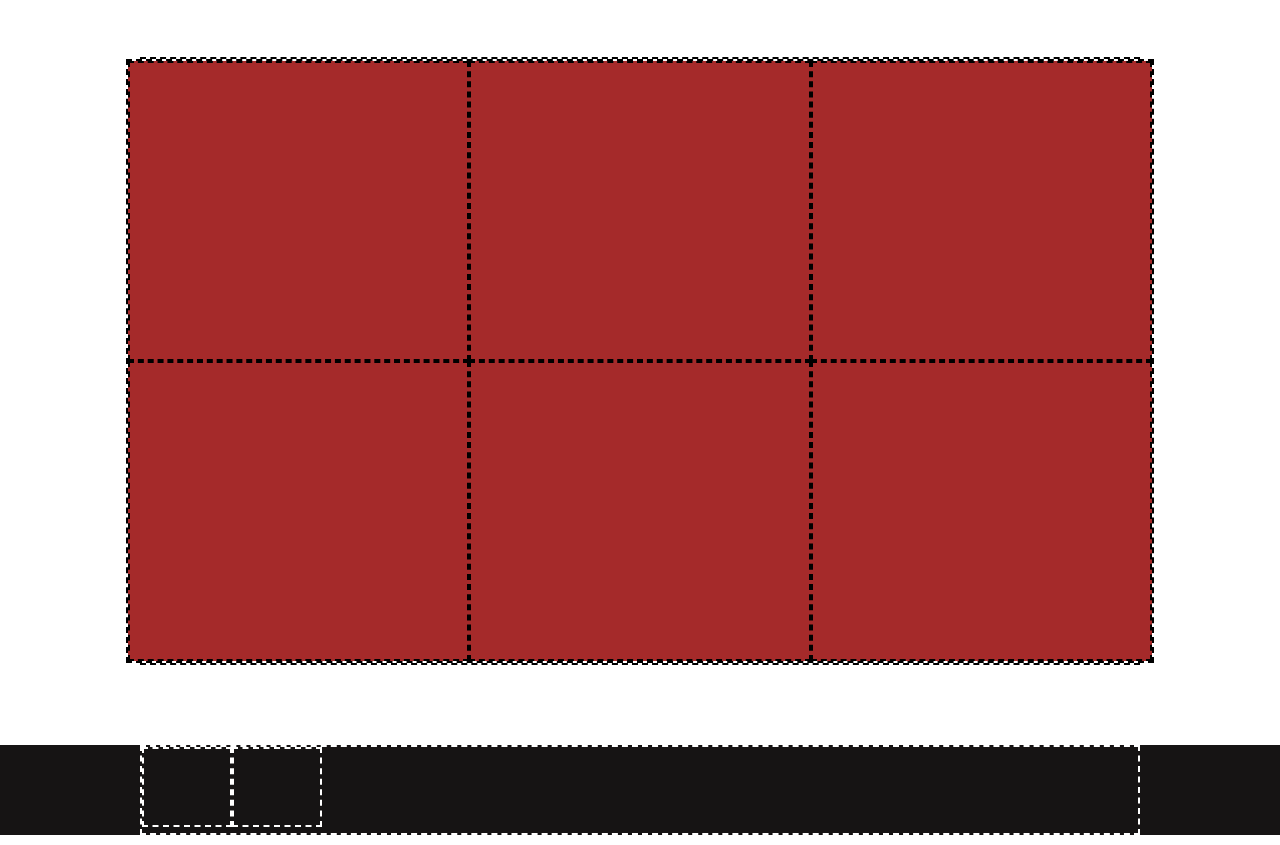
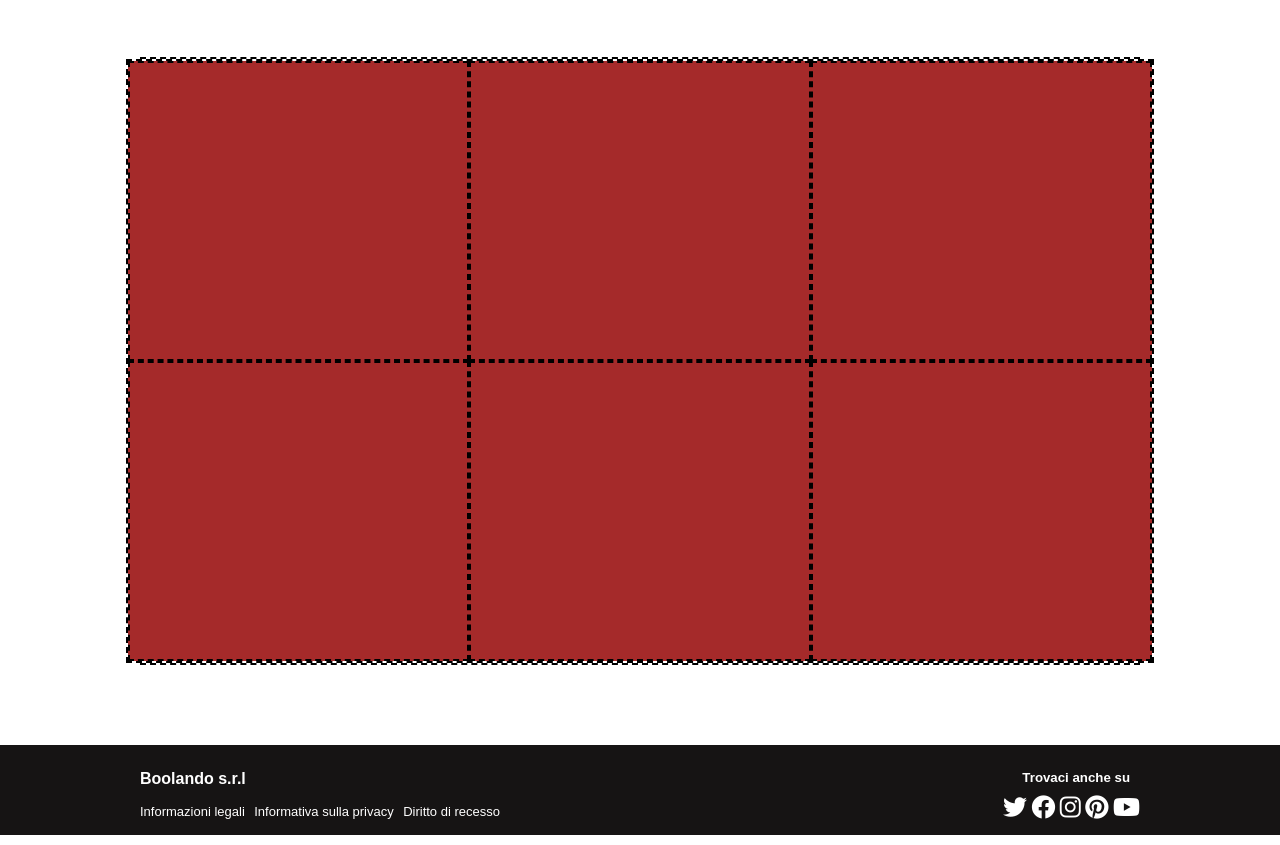
Before and after one commit to BiagioCaputo/html-css-boolando, a plain HTML site: page index.html in a window 1280 px wide. Shown: the part 83-928 px from the top of the page. Drawn offline with Linux system fonts and the light colour scheme.

Commit message:
footer completato

```diff
--- a/css/style.css
+++ b/css/style.css
@@ -108,11 +108,34 @@ footer{
 
 .footer-box{
     height: 90px;
-    border:2px dashed white;
+    color:white;
+    justify-content: space-between;
 }
 
 .footer-box >*{
-    border:2px dashed white;
     height: 80px;
     width: 90px;
 }
+
+.information {
+    flex-grow: 1;
+    line-height: 2;
+    margin-top: 18px;
+
+}
+
+.information a{
+    font-size: 13px;
+    margin-right:5px;
+}
+
+.contacts{
+    flex-grow: 1;
+    text-align: end;
+    line-height: 2;
+    margin-top: 20px;
+}
+
+h5{
+    margin-right: 10px;
+}
--- a/index.html
+++ b/index.html
@@ -66,10 +66,19 @@
     <footer>
         <div class=" footer-box container flex">
             <div class="information">
-
+                <h4>Boolando s.r.l</h4>
+                <a>Informazioni legali</a>
+                <a>Informativa sulla privacy</a>
+                <a>Diritto di recesso</a>
 
             </div>
             <div class="contacts">
+                <h5>Trovaci anche su</h5>
+                <i class="fa-brands fa-twitter fa-xl"></i>
+                <i class="fa-brands fa-facebook fa-xl"></i>
+                <i class="fa-brands fa-instagram fa-xl"></i>
+                <i class="fa-brands fa-pinterest fa-xl"></i>
+                <i class="fa-brands fa-youtube fa-xl"></i>
 
             </div>
 
```
